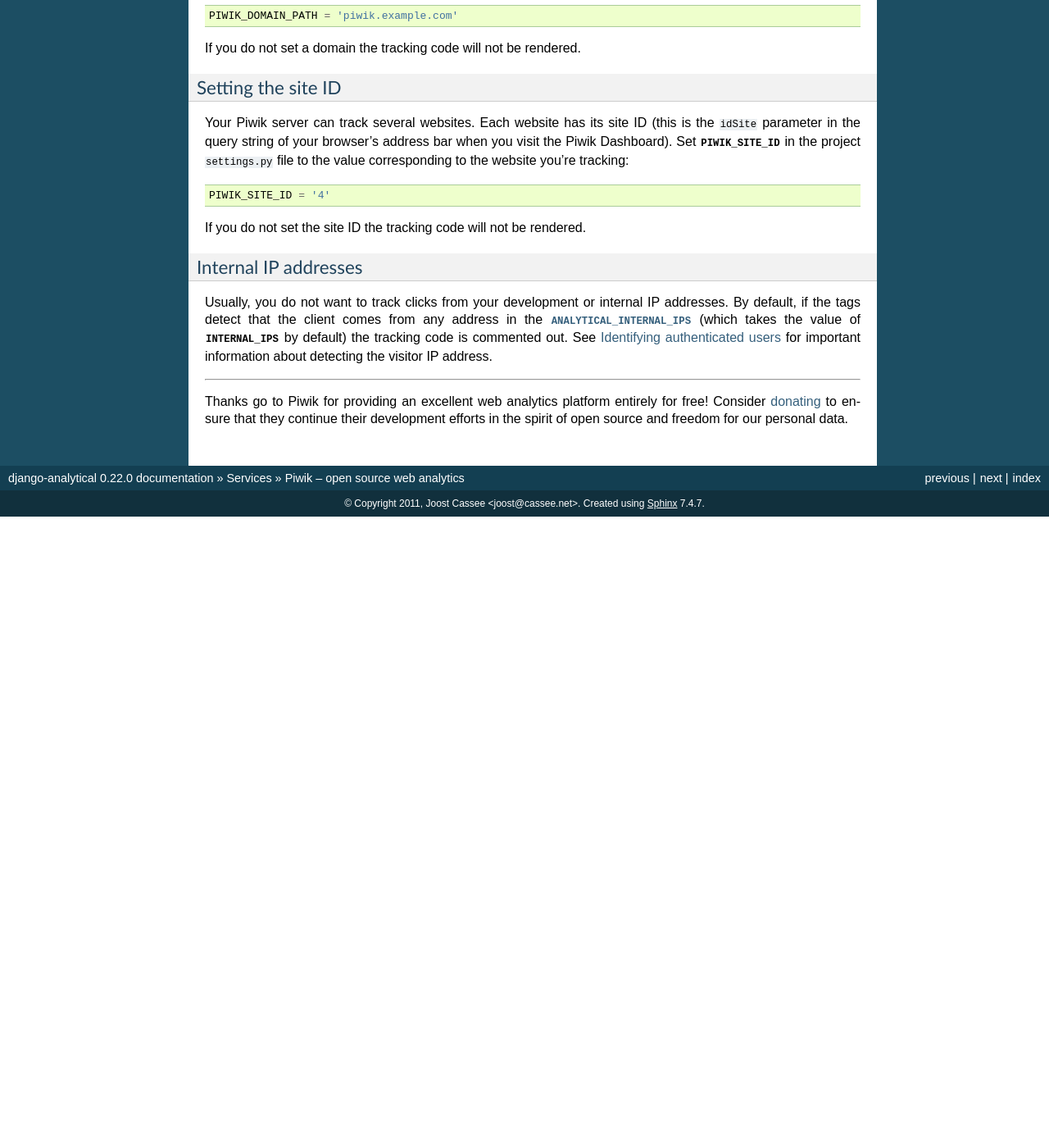
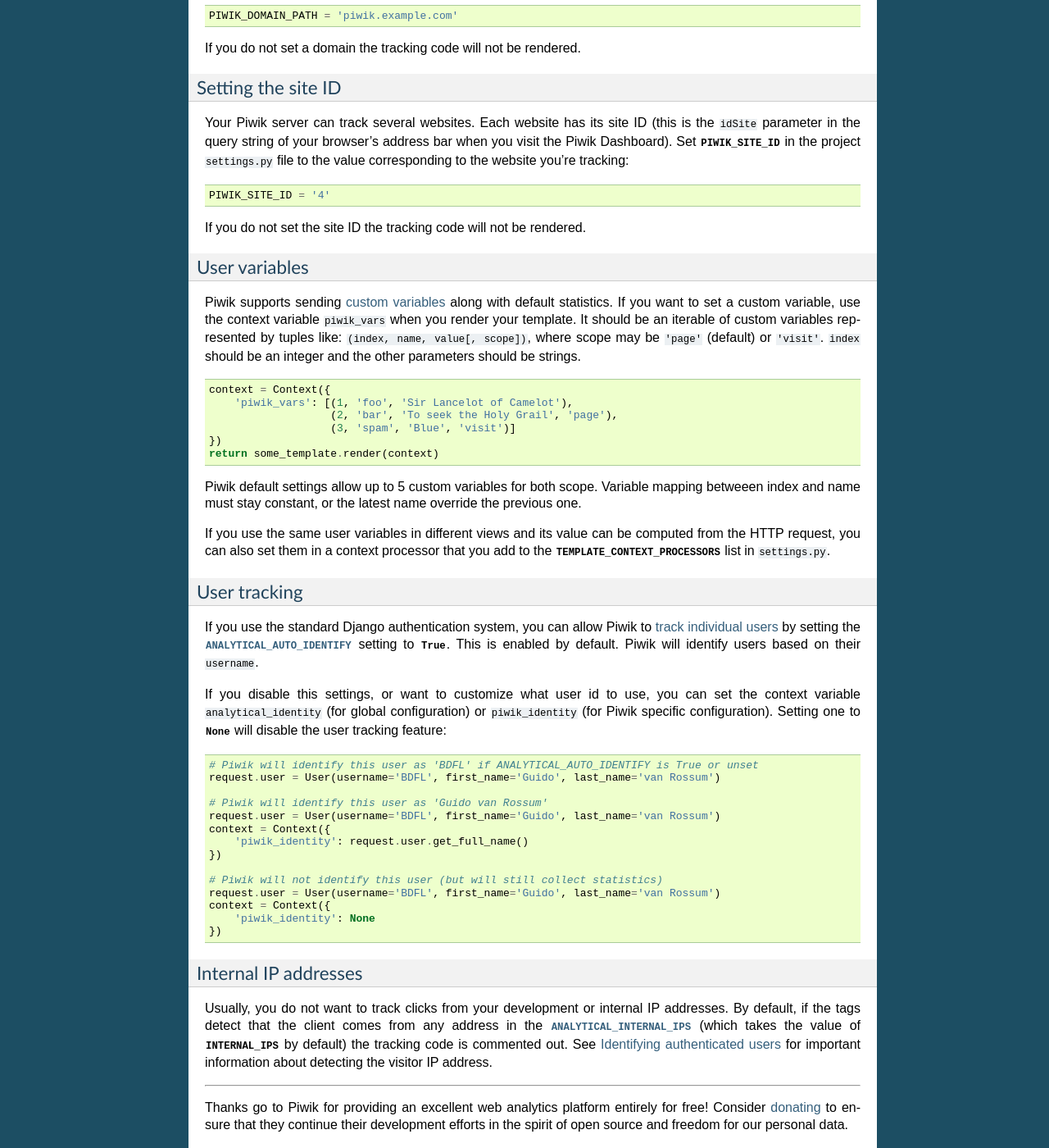
Before and after one commit to jazzband/django-analytical, a Sphinx documentation site: the page built from docs/services/piwik.rst, in a window 1280 px wide and 1400 px high, scrolled down 801 px. Shown: the whole window at 82% size. Built offline with Sphinx 7.4.7, drawn with Linux system fonts in a browser that asks for light colours; before the commit the page ends 1431 px from its top, so only the background shows below that; some of the changed text lies outside the part shown.

Commit message:
Update Piwik documentation

```diff
--- a/docs/services/piwik.rst
+++ b/docs/services/piwik.rst
@@ -79,6 +79,70 @@
 If you do not set the site ID the tracking code will not be rendered.
 
 
+.. _piwik-uservars:
+
+User variables
+--------------
+
+Piwik supports sending `custom variables`_ along with default statistics. If
+you want to set a custom variable, use the context variable ``piwik_vars`` when
+you render your template. It should be an iterable of custom variables
+represented by tuples like: ``(index, name, value[, scope])``, where scope may
+be ``'page'`` (default) or ``'visit'``. ``index`` should be an integer and the
+other parameters should be strings. ::
+
+    context = Context({
+        'piwik_vars': [(1, 'foo', 'Sir Lancelot of Camelot'),
+                       (2, 'bar', 'To seek the Holy Grail', 'page'),
+                       (3, 'spam', 'Blue', 'visit')]
+    })
+    return some_template.render(context)
+
+Piwik default settings allow up to 5 custom variables for both scope. Variable
+mapping betweeen index and name must stay constant, or the latest name
+override the previous one.
+
+If you use the same user variables in different views and its value can
+be computed from the HTTP request, you can also set them in a context
+processor that you add to the :data:`TEMPLATE_CONTEXT_PROCESSORS` list
+in :file:`settings.py`.
+
+.. _`custom variables`: http://developer.piwik.org/guides/tracking-javascript-guide#custom-variables
+
+
+.. _piwik-user-tracking:
+
+User tracking
+-------------
+
+If you use the standard Django authentication system, you can allow Piwik to
+`track individual users`_ by setting the :data:`ANALYTICAL_AUTO_IDENTIFY`
+setting to :const:`True`. This is enabled by default. Piwik will identify
+users based on their ``username``.
+
+If you disable this settings, or want to customize what user id to use, you can
+set the context variable ``analytical_identity`` (for global configuration) or
+``piwik_identity`` (for Piwik specific configuration). Setting one to
+:const:`None` will disable the user tracking feature::
+
+    # Piwik will identify this user as 'BDFL' if ANALYTICAL_AUTO_IDENTIFY is True or unset
+    request.user = User(username='BDFL', first_name='Guido', last_name='van Rossum')
+
+    # Piwik will identify this user as 'Guido van Rossum'
+    request.user = User(username='BDFL', first_name='Guido', last_name='van Rossum')
+    context = Context({
+        'piwik_identity': request.user.get_full_name()
+    })
+
+    # Piwik will not identify this user (but will still collect statistics)
+    request.user = User(username='BDFL', first_name='Guido', last_name='van Rossum')
+    context = Context({
+        'piwik_identity': None
+    })
+
+.. _`track individual users`: http://developer.piwik.org/guides/tracking-javascript-guide#user-id
+
+
 Internal IP addresses
 ---------------------
 
```
